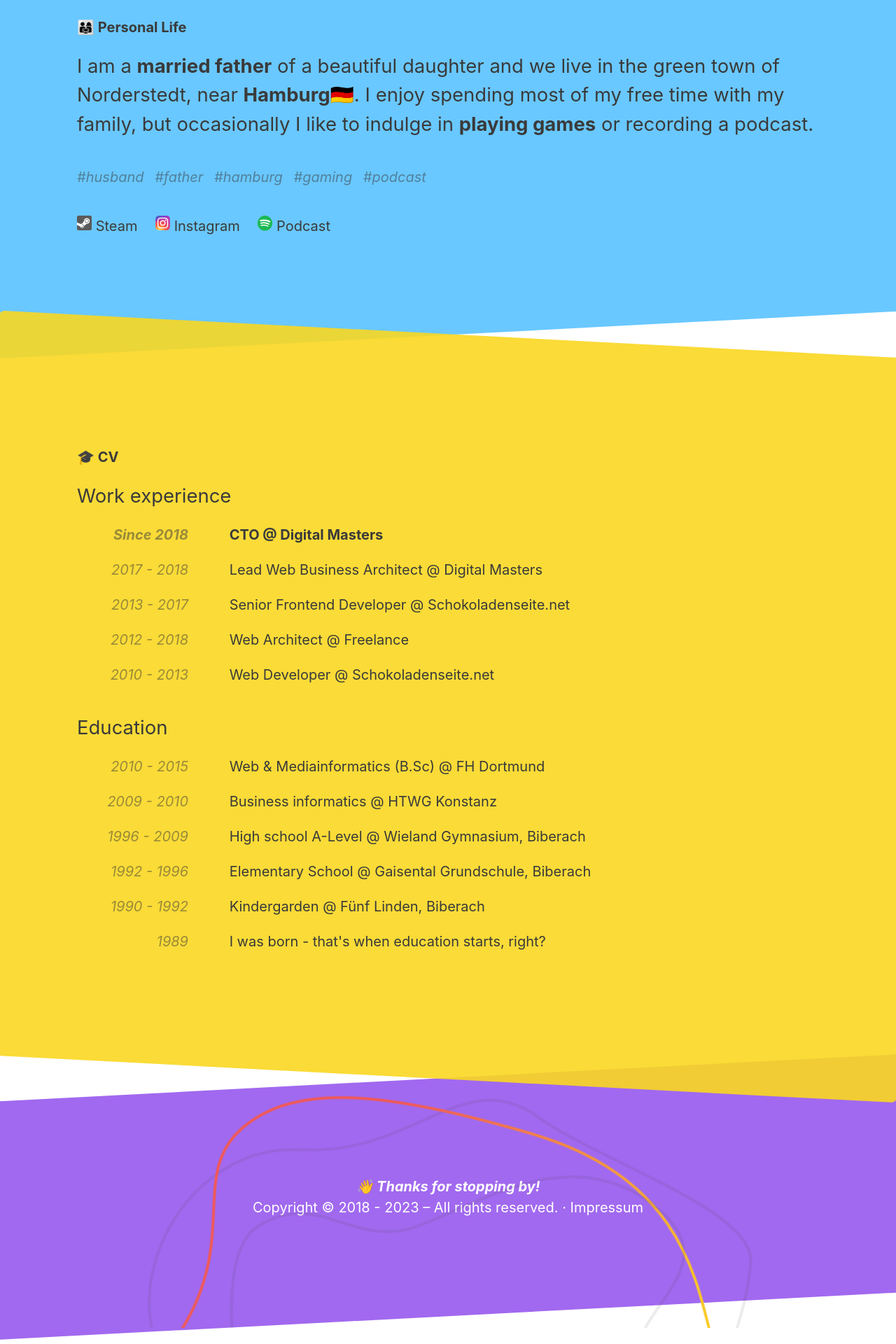
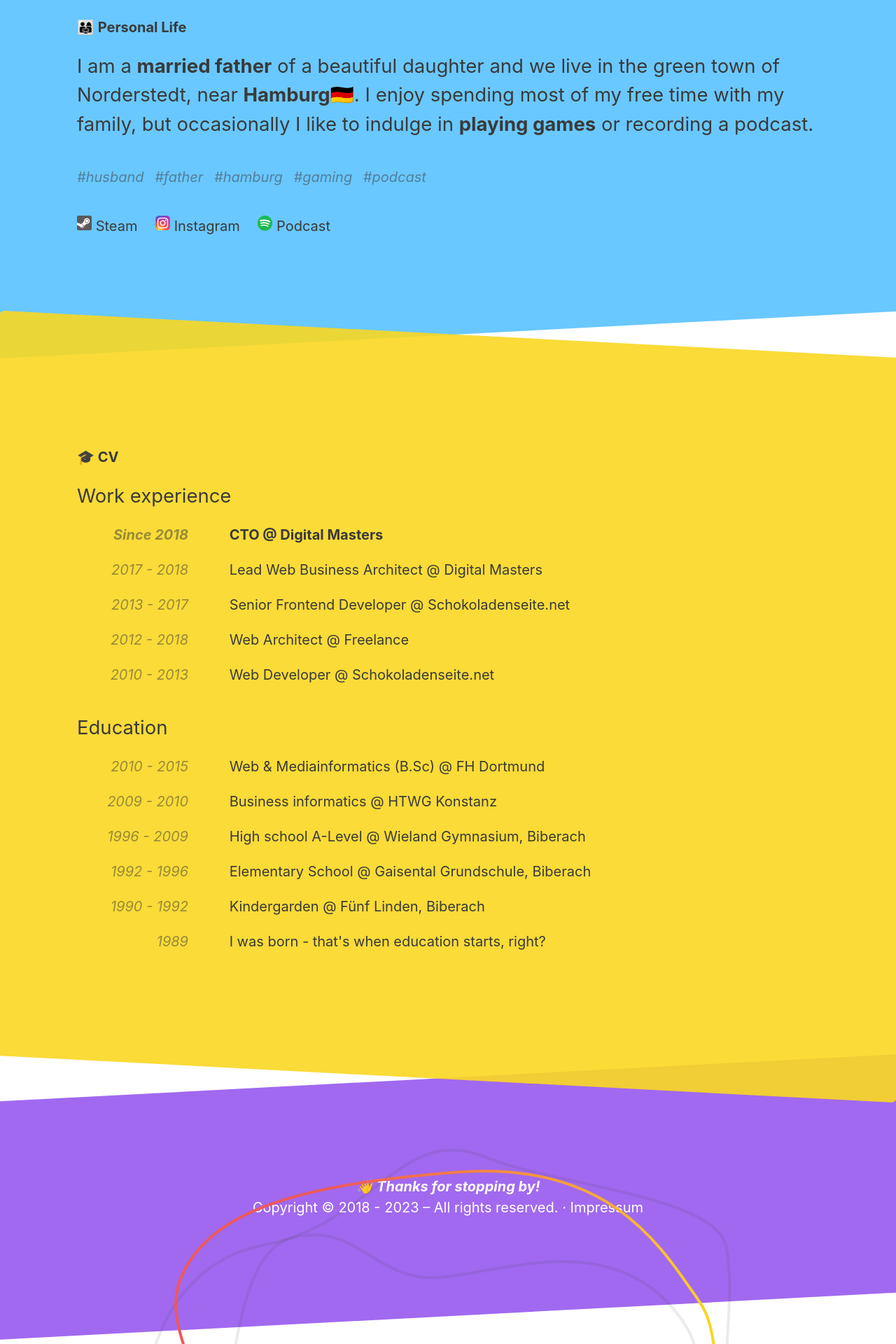
Before and after one commit to l4ci/l4ci.github.io, a Jekyll site: the page built from index.html, in a window 1280 px wide. Shown: the part 2021-3941 px from the top of the page at 70% size. Built offline with Jekyll 4.4.1, drawn with Linux system fonts in a browser that asks for light colours.

Commit message:
💄ios styling issues

```diff
--- a/assets/css/main.css
+++ b/assets/css/main.css
@@ -27,6 +27,10 @@
 html {
   scroll-behavior: smooth;
   font-size: 20px;
+  height: 100vh;
+  width: 100vw;
+  overflow: hidden;
+  overflow-y: auto;
 }
 
 body {
@@ -177,8 +181,6 @@
 .lines.first-right {
   width: 1158px;
   height: 1329px;
-  max-width: 1158px;
-  max-height: 1329px;
   top: -600px;
   right: -160px;
 }
@@ -253,14 +255,16 @@
           animation: spin infinite 80s linear;
 }
 .lines.bottom {
+  display: none;
   width: 1034px;
   height: 792px;
-  top: -100px;
+  bottom: 0;
   left: 50%;
-  transform: translate(-50%, -60%);
+  transform: translate(-50%, -50%);
 }
 @media (min-width: 800px) {
   .lines.bottom {
+    display: block;
     top: 0;
   }
 }
```
Also changed, not shown: assets/scss/main.scss (+11 -5 lines).
